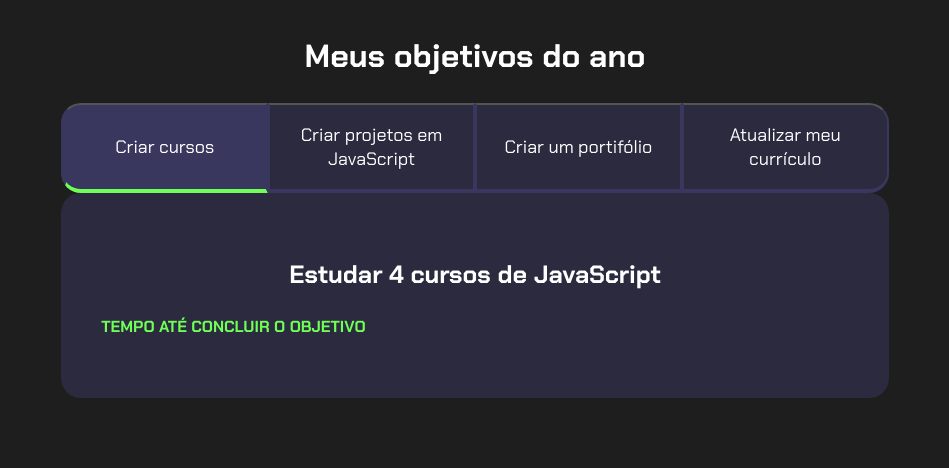
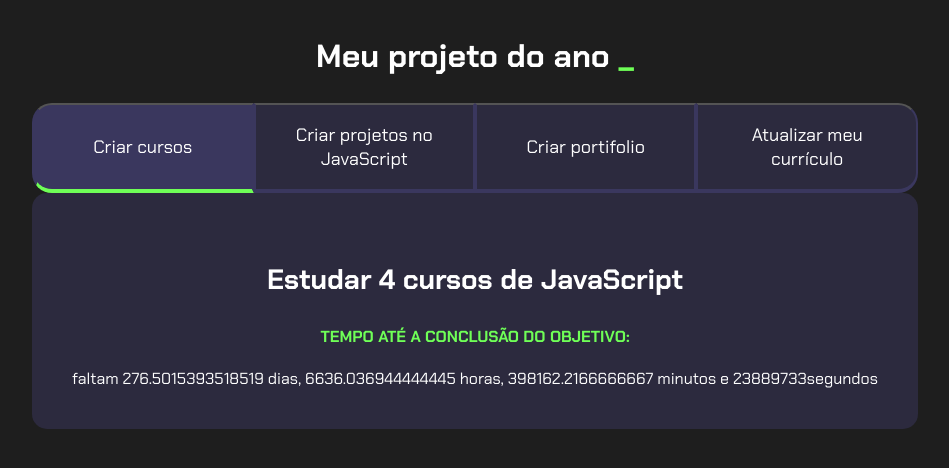
Before and after one commit to malentach1/3F_guilherme-e-malentachi, a plain HTML site: page index.html in a window 1280 px wide. Both pictures are taken after a click on the button "Criar cursos". Shown: the whole page, without its empty margins (165-1114 px from the left). Drawn offline with Linux system fonts and the light colour scheme.

Commit message:
Add files via upload
21.06

```diff
--- a/index.html
+++ b/index.html
@@ -2,45 +2,46 @@
 <html lang="en">
 <head>
     <meta charset="UTF-8">
+    <meta http-equiv="X-UA-Compatible" content="IE=edge">
     <meta name="viewport" content="width=device-width, initial-scale=1.0">
-    <title>Meus objetivos do ano</title>
     <link rel="stylesheet" href="style.css">
+    <title>Projeto</title>
 </head>
 <body>
-    <section class="conteudo-principal">
-        <h2 class="titulo-principal">   Meus objetivos do ano <span></span>     </h2>
+    <section class="conteudoprin">
+        <h2 class="titulo">
+            Meu projeto do ano <span>_</span> </h2>
         <div class="conteudo">
             <div class="botoes">
                 <button class="botao">Criar cursos</button>
-            <button class="botao">Criar projetos em JavaScript</button>
-            <button class="botao">Criar um portifólio</button>
+                <button class="botao">Criar projetos no JavaScript</button>
+                <button class="botao">Criar portifolio</button>
                 <button class="botao">Atualizar meu currículo</button>
             </div>
             <div class="abas-textos">
-            <div class="aba-conteudo">
-                <h3 class="aba-conteudo-titulo-principal">Estudar 4 cursos de JavaScript</h3>
-                <h4 class="aba-conteudo-titulo-secundario">TEMPO ATÉ CONCLUIR O OBJETIVO</h4>
+                <div class="abaconteudo">
+                    <h3 class="aba-coteudo-titulo-principal">Estudar 4 cursos de JavaScript</h3>
+                    <h4 class="aba-conteudo-titulo-sencundario">TEMPO ATÉ A CONCLUSÃO DO OBJETIVO:</h4>
                     <div class="contador"></div>
                 </div>
-            <div class="aba-conteudo">
-                <h3 class="aba-conteudo-titulo-principal">Criar 3 projetos utilizando JavaScript</h3>
-                <h4 class="aba-conteudo-titulo-secundario">TEMPO ATÉ CONCLUIR O OBJETIVO</h4>
+                <div class="abaconteudo">
+                    <h3 class="aba-coteudo-titulo-principal">Criar 3 projetos com JavaScript</h3>
+                    <h4 class="aba-conteudo-titulo-sencundario">TEMPO ATÉ A CONCLUSÃO DO OBJETIVO:</h4>
                     <div class="contador"></div>
                 </div>
-            <div class="aba-conteudo">
-                <h3 class="aba-conteudo-titulo-principal">Criar um portifólio com os meus três projetos</h3>
-                <h4 class="aba-conteudo-titulo-secundario">TEMPO ATÉ CONCLUIR O OBJETIVO</h4>
+                <div class="abaconteudo">
+                    <h3 class="aba-coteudo-titulo-principal">Criar um portifólio com os meus 3 projetos</h3>
+                    <h4 class="aba-conteudo-titulo-sencundario">TEMPO ATÉ A CONCLUSÃO DO OBJETIVO:</h4>
                     <div class="contador"></div>
                 </div>
-            <div class="aba-conteudo">
-                <h3 class="aba-conteudo-titulo-principal">Atualizar meu currículo com meus novos certificados</h3>
-                <h4 class="aba-conteudo-titulo-secundario">TEMPO ATÉ CONCLUIR O OBJETIVO</h4>
+                <div class="abaconteudo">
+                    <h3 class="aba-coteudo-titulo-principal">Atualizar meu currículo com meus projetos</h3>
+                    <h4 class="aba-conteudo-titulo-sencundario">TEMPO ATÉ A CONCLUSÃO DO OBJETIVO:</h4>
                     <div class="contador"></div>
                 </div>
             </div>
         </div>
     </section>
-
     <script src="main.js"></script>
 </body>
 </html>
--- a/main.js
+++ b/main.js
@@ -1,18 +1,39 @@
 const botoes = document.querySelectorAll(".botao");
-const conteudo = document.querySelectorAll(".aba-conteudo");
+const conteudo = document.querySelectorAll(".abaconteudo");
 const contador = document.querySelectorAll(".contador");
-const tempoObjetivo1 = new Date(2024,7)
-const tempoObjetivo2 = new Date(2024,8)
-const tempoObjetivo3 = new Date(2024,9)
-const tempoObjetivo4 = new Date(2024,10)
+const tempoObjetivo1 = new Date (2025,02,25);
+const tempoObjetivo2 = new Date (2025,05,25);
+const tempoObjetivo3 = new Date (2025,08,25);
+const tempoObjetivo4 = new Date (2025,10,25);
+let agora = new Date();
+contador[0].textContent = tempoObjetivo1 - agora
+contador[1].textContent = tempoObjetivo2 - agora
+contador[2].textContent = tempoObjetivo3 - agora
+contador[3].textContent = tempoObjetivo4 - agora
 
-for (let i = 0 ; i < botoes.length ; i++){
-    botoes[i].onclick = function (){
-        for (let j = 0; j < botoes.length ; j++){
-            botoes[j].classList.remove("ativo");
-            conteudo[j].classList.remove("ativo");
+let segundos
+let minutos
+let horas
+let dias
+
+segundos = (tempoObjetivo1-agora)/1000;
+minutos = segundos/60
+horas= minutos/60
+dias= horas/24
+
+contador[0].textContent = `faltam ${dias} dias, ${horas} horas, ${minutos} minutos e ${segundos}segundos`
+
+
+for (let i = 0; i < botoes.length; i++){
+    botoes[i].onclick = function(){
+        for (let j = 0; j < botoes.length; j++){
+            botoes[j].classList.remove("ativo")
+            conteudo[j].classList.remove("ativo")
+
         }
-        botoes[i].classList.add("ativo");
-        conteudo[i].classList.add("ativo");
+        botoes[i].classList.add("ativo")
+        conteudo[i].classList.add("ativo")
+
+
     }
 }
--- a/style.css
+++ b/style.css
@@ -1,88 +1,109 @@
-@import url('https://fonts.googleapis.com/css2?family=Chakra+Petch:wght@400;700&display=swap');
+
+@import url('https://fonts.googleapis.com/css2?family=Chakra+Petch:ital,wght@0,300;0,400;0,500;0,600;0,700;1,300;1,400;1,500;1,600;1,700&display=swap');
+
 :root{
-    --cor-de-fundo: #1e1e1e;
+    --cor-de-fundo:#1e1e1e;
     --verde: #6FFF57;
     --branco: #FFFFFF;
     --botao-ativo: #3A375E;
     --botao-inativo: rgba(58,55,94,0.5);
     --texto-fundo: rgba(58,55,94,0.3);
 }
-body{
-    background-color: var(--cor-de-fundo);
-    font-family: 'Chakra Petch', sans-serif;
-}
+
 *{
     color: var(--branco);
 }
+
+body{
+    background-color: var(--cor-de-fundo);
+    font-family: "Chakra Petch", sans-serif;
+}
+
 span{
     color: var(--verde);
 }
-.conteudo-principal{
+
+.conteudoprin{
     display: flex;
+    flex-direction: column;
     justify-content: center;
     align-items: center;
-    flex-direction: column;
     width: 100%;
     max-width: 1200px;
     margin: 0 auto;
 }
 
-.titulo-principal{
+.titulo{
     text-align: center;
     width: 100%;
     font-size: 32px;
 }
+
 .botao{
     background-color: var(--botao-inativo);
-    color: white;
-
+     color: var(--branco);
      display: flex;
      justify-content: center;
      align-items: center;
-
      padding: 1em;
-
      font-size: 18px;
-
      width: 100%;
      border-bottom: 4px solid var(--botao-ativo);
      border-left: 2px solid var(--botao-ativo);
      border-right: 2px solid var(--botao-ativo);
-    font-family: 'Chakra Petch', sans-serif;
+     font-family: "Chakra Petch", sans-serif;
 }
+
+.abaconteudo{
+    display: none;
+}
+
+.abaconteudo.ativo{
+    display:block
+}
+
+.abas-textos{
+    background-color: var(--botao-inativo);
+    padding: 40px;
+    border-radius: 15px;
+}
+
+.aba-coteudo-titulo-principal{
+    font-size: 28px;
+    text-align: center;
+}
+
+.aba-conteudo-titulo-sencundario{
+    text-align: center;
+    text-transform: uppercase;
+    color: var(--verde);
+}
+
 .botao.ativo{
     background-color: var(--botao-ativo);
     border-bottom: 4px solid var(--verde);
 }
- .aba-conteudo{
-    display: none;
- }
- .aba-conteudo.ativo{
+
+.botoes{
     display: block;
 }
- .abas-textos{
-    background-color: var(--botao-inativo);
-    padding: 40px;
-    border-radius: 20px;
- }
- .aba-conteudo-titulo-principal{
-  text-align: center;
-  font-size: 25px;
 
+.botao:first-child{
+    border-radius: 20px 20px 0 0;
 }
 
- .aba-conteudo-titulo-secundario{
-    color: var(--verde);
+.botao:last-child{
+    border-radius: 0 0 20px 20px;
+}
 
-
- }
-@media screen and  (min-width: 700px){
+@media screen and (min-width: 700px){
     .botoes{
         display: flex;
     }
     .botao:last-child{
         border-radius: 0 20px 20px 0;
     }
+
     .botao:first-child{
         border-radius: 20px 0 0 20px;
     }
```
Lines whose indentation alone changed are shown as unchanged.
